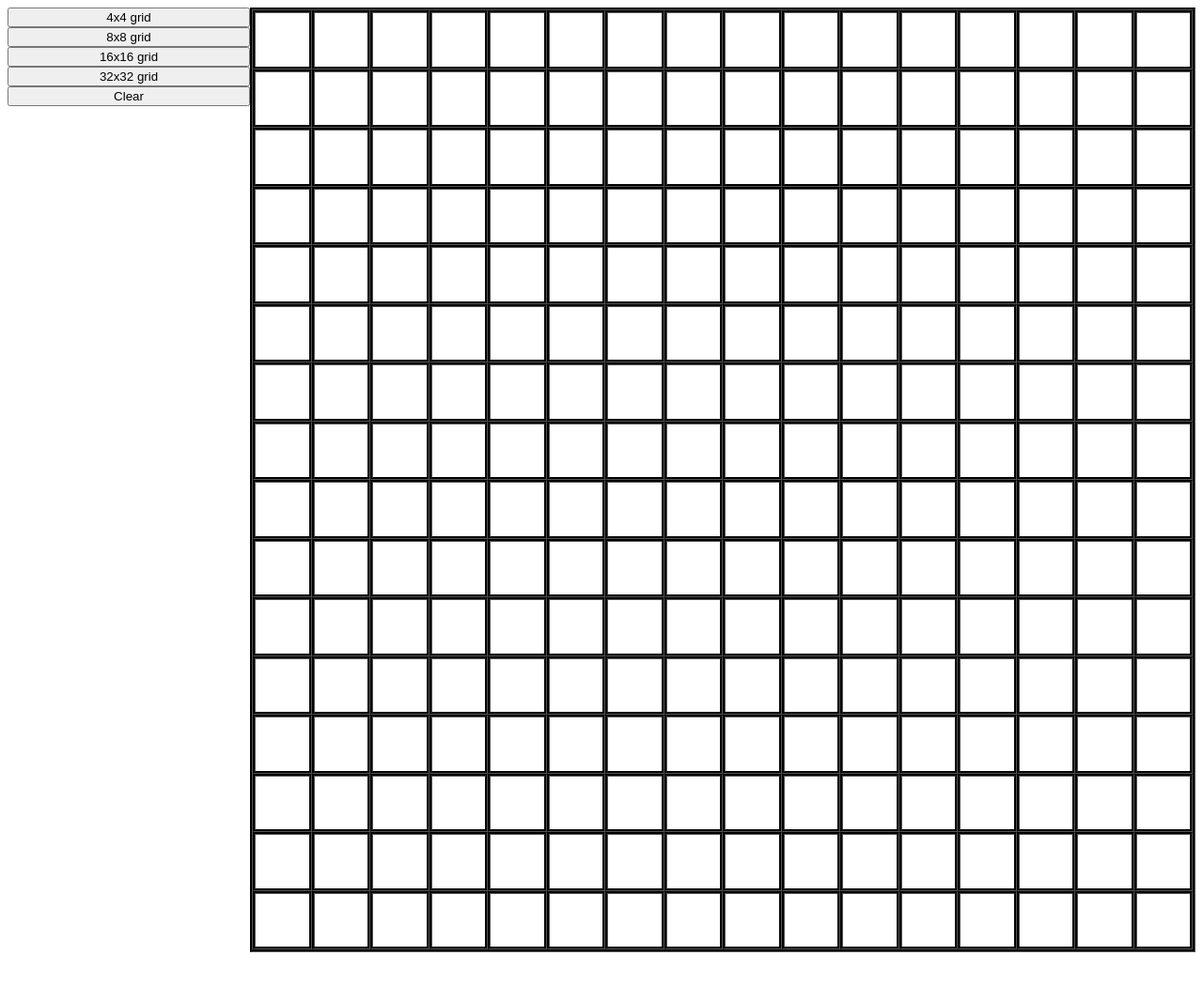
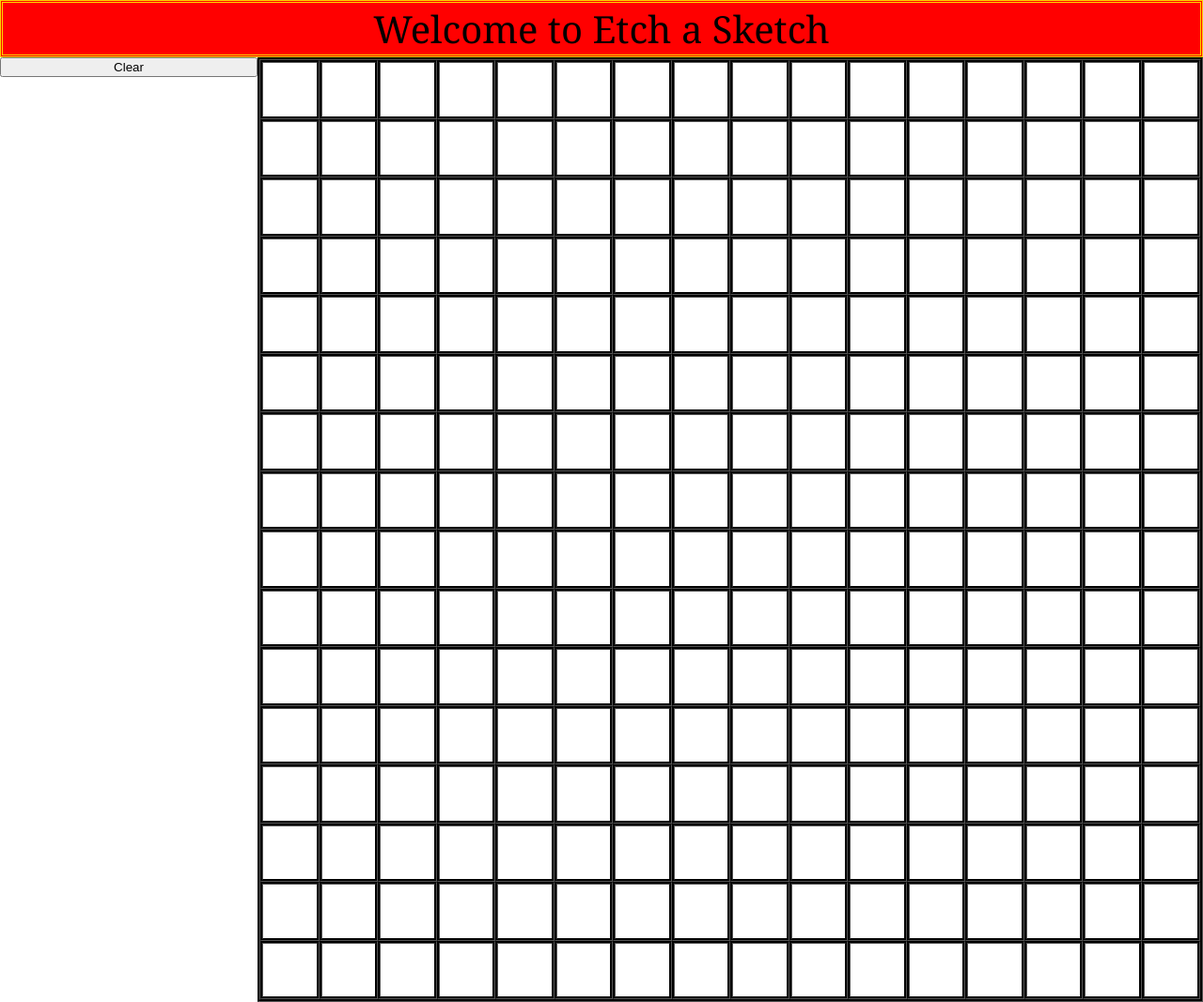
Before and after one commit to leadgfl13/etch-a-sketch, a plain HTML site: page index.html in a window 1280 px wide. Shown: the whole page at 94% size. Before the commit the page ends 1022 px from the top, so only its background shows below. Drawn offline with Linux system fonts and the light colour scheme.

Commit message:
Remove unneccessary buttons, add a header to page

```diff
--- a/index.html
+++ b/index.html
@@ -5,14 +5,13 @@
 <link rel ="stylesheet" href="style.css">
 </head>
 <body>
+    <div class = "top">
+        Welcome to Etch a Sketch
+    </div>
     <div class = "title">
         <div class = "left">
 
 
-                <button class = "selection" id = 'butt1'>4x4 grid</button>
-                <button class = "selection" id = 'butt2'>8x8 grid</button>
-                <button class = "selection" id = 'butt3'>16x16 grid</button>
-                 <button class = "selection" id = 'butt4'>32x32 grid</button>
                  <button class = "clear" id = "butt5"> Clear</button>
         </div>
 
--- a/style.css
+++ b/style.css
@@ -1,4 +1,18 @@
-.title{
+
+body{
+    margin:0px;
+}
+.top{
+    display:flexl;
+    background-color:red;
+    font-size:40px;
+    font-family: Cambria, Cochin, Georgia, Times, 'Times New Roman', serif;
+    border-color:gold;
+    border-style:double;
+    text-align:center;
+    margin-top:0px;
+
+}.title{
     color:green;
     display:flex;
 
```
